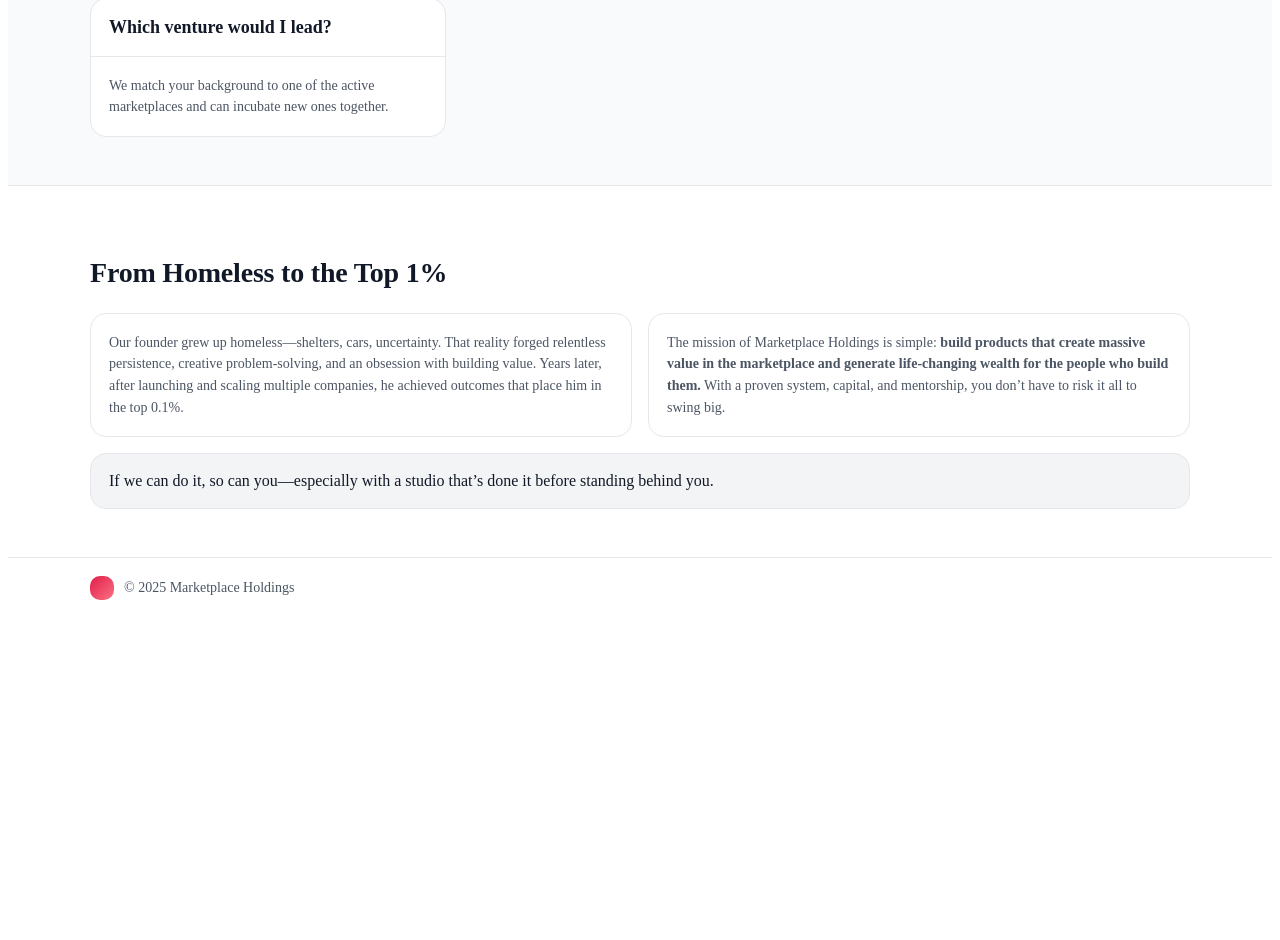
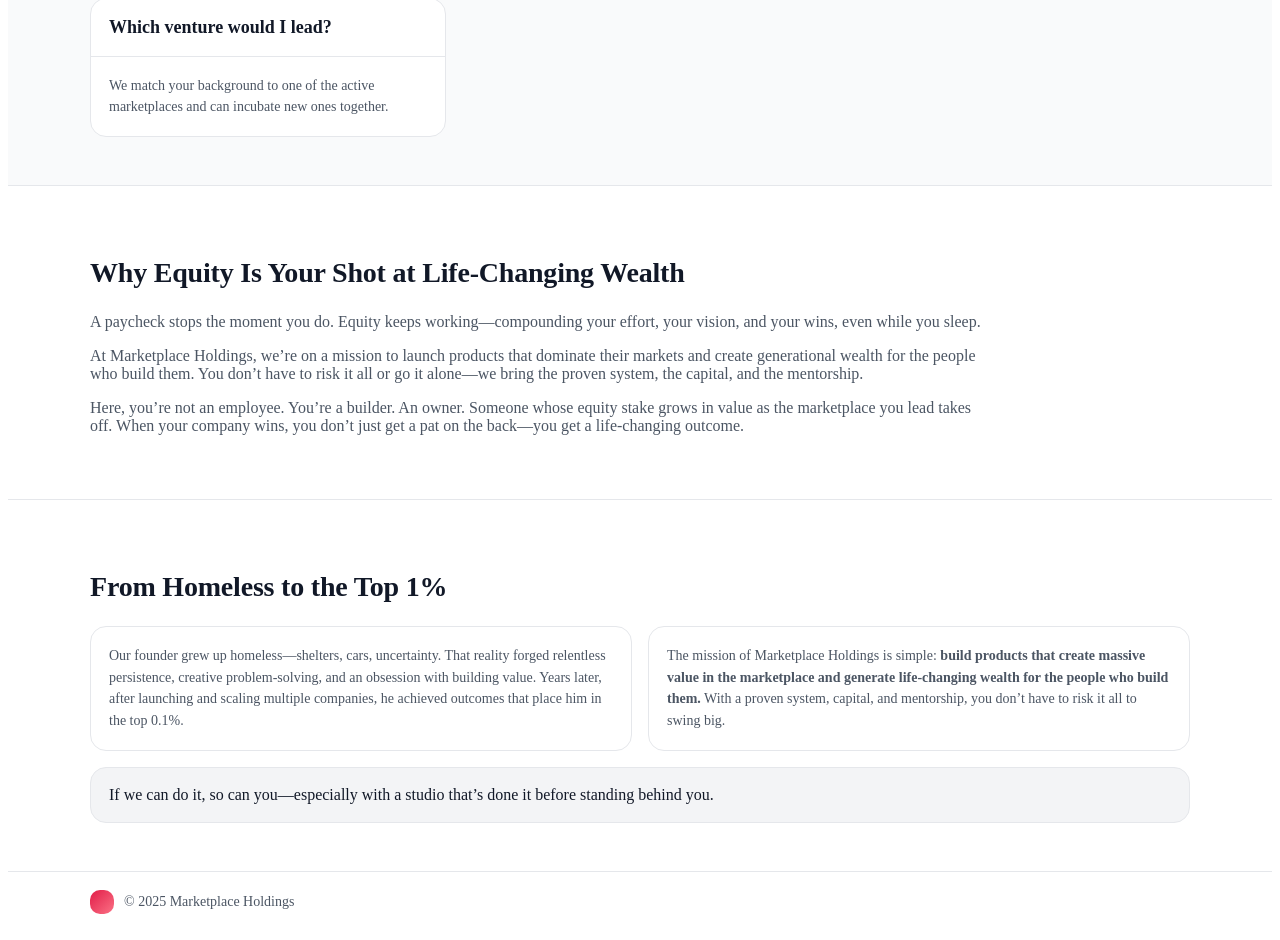
Before and after one commit to marketplaceholdings/marketplace-holdings-site, a React (Vite) app in the folder marketplace-holdings-site/: page / in a window 1280 px wide. Shown: the part 6706-7646 px from the top of the page. Before the commit the page ends 7332 px from the top, so only its background shows below. Built offline with nearby package versions, Linux system fonts and the light colour scheme.

Commit message:
Update App.jsx

```diff
--- a/marketplace-holdings-site/src/App.jsx
+++ b/marketplace-holdings-site/src/App.jsx
@@ -544,6 +544,26 @@ export default function App() {
         </Container>
       </section>
 
+
+          {/* Equity = Ownership */}
+      <section id="equity" style={{ borderTop: `1px solid ${theme.border}` }}>
+        <Container>
+          <div style={{ padding: "48px 0" }}>
+            <H2>Why Equity Is Your Shot at Life-Changing Wealth</H2>
+            <p style={{ marginTop: 8, color: theme.subtext, maxWidth: 900 }}>
+              A paycheck stops the moment you do. Equity keeps working—compounding your effort, your vision, and your wins, even while you sleep.
+            </p>
+            <p style={{ marginTop: 8, color: theme.subtext, maxWidth: 900 }}>
+              At Marketplace Holdings, we’re on a mission to launch products that dominate their markets and create generational wealth for the people who build them. You don’t have to risk it all or go it alone—we bring the proven system, the capital, and the mentorship.
+            </p>
+            <p style={{ marginTop: 8, color: theme.subtext, maxWidth: 900 }}>
+              Here, you’re not an employee. You’re a builder. An owner. Someone whose equity stake grows in value as the marketplace you lead takes off. When your company wins, you don’t just get a pat on the back—you get a life-changing outcome.
+            </p>
+          </div>
+        </Container>
+      </section>
+
+
       {/* Founder Story */}
       <section id="founder-story" style={{ borderTop: `1px solid ${theme.border}` }}>
         <Container>
```
